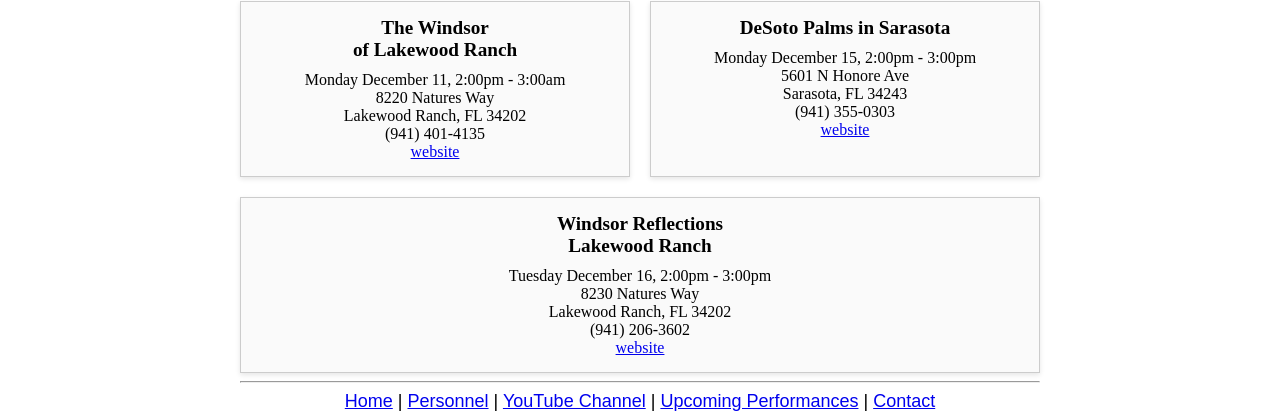
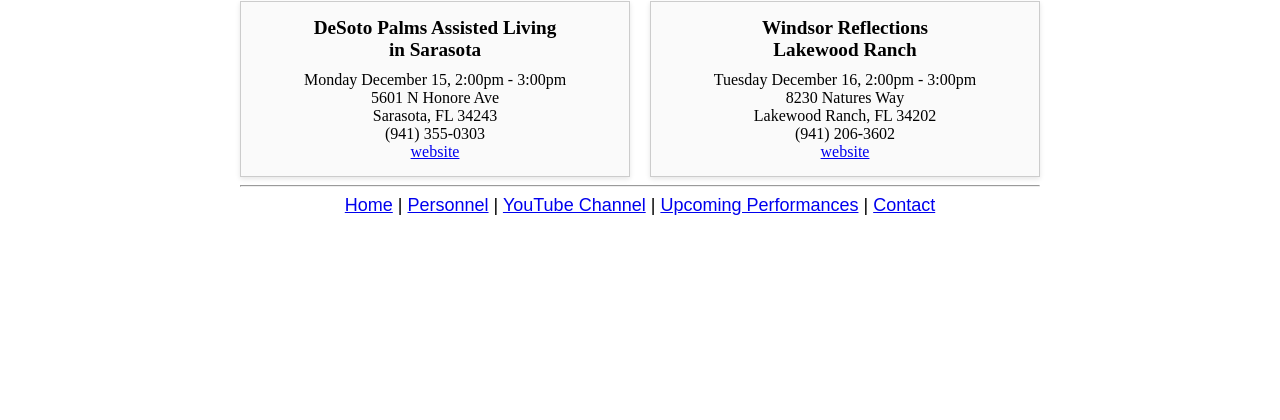
Before and after one commit to drothauser/manasotasaxquartet.com, a plain HTML site: page schedule.html in a window 1280 px wide. Shown: the part 555-975 px from the top of the page. After the commit the page ends 800 px from the top, so only its background shows below. Drawn offline with Linux system fonts and the light colour scheme.

Commit message:
Update schedule

```diff
--- a/schedule.html
+++ b/schedule.html
@@ -1,9 +1,11 @@
 <html>
+
 <head>
     <meta name="viewport" content="width=device-width, initial-scale=1">
     <title>Manasota Sax Quartet - Performances</title>
     <link rel="stylesheet" href="styles.css">
 </head>
+
 <body>
     <div id="menu" class="sidenav">
         <script type="text/javascript" src="menu.js"></script>
@@ -17,24 +19,25 @@
             <h1>UPCOMING PERFORMANCES</h1>
 
             <div class="performance-grid">
-                <div class="performance-card">
-                    <div class="section-header">The Windsor<br/>of Lakewood Ranch</div>
-                    <div>Monday December 11, 2:00pm - 3:00am</div>
-                    <div>8220 Natures Way</div>
-                    <div>Lakewood Ranch, FL 34202</div>
-                    <div>(941) 401-4135</div>
-                    <div><a href="https://legendseniorliving.com/find-a-community/florida/windsor-of-lakewood-ranch.html" target="_blank">website</a></div>
-                </div>
 
                 <div class="performance-card">
-                    <div class="section-header">DeSoto Palms in Sarasota</div>
+                    <div class="section-header">DeSoto Palms Assisted Living<br/>in Sarasota</div>
                     <div>Monday December 15, 2:00pm - 3:00pm</div>
                     <div>5601 N Honore Ave</div>
                     <div>Sarasota, FL 34243</div>
                     <div>(941) 355-0303</div>
                     <div><a href="https://desotopalms.com/" target="_blank">website</a></div>
                 </div>
-
+                <div class="performance-card">
+                    <div class="section-header">Windsor Reflections<br />Lakewood Ranch</div>
+                    <div>Tuesday December 16, 2:00pm - 3:00pm</div>
+                    <div>8230 Natures Way</div>
+                    <div>Lakewood Ranch, FL 34202</div>
+                    <div>(941) 206-3602</div>
+                    <div><a href="https://legendseniorliving.com/find-a-community/florida/windsor-reflections.html"
+                            target="_blank">website</a></div>
+                </div>
+                <!--
                 <div class="performance-card full-width">
                     <div class="section-header">Windsor Reflections<br/>Lakewood Ranch</div>
                     <div>Tuesday December 16, 2:00pm - 3:00pm</div>
@@ -43,6 +46,7 @@
                     <div>(941) 206-3602</div>
                     <div><a href="https://legendseniorliving.com/find-a-community/florida/windsor-reflections.html" target="_blank">website</a></div>
                 </div>
+                -->
             </div>
 
             <div id="footer"></div>
@@ -50,4 +54,5 @@
         </div>
     </div>
 </body>
+
 </html>
```
